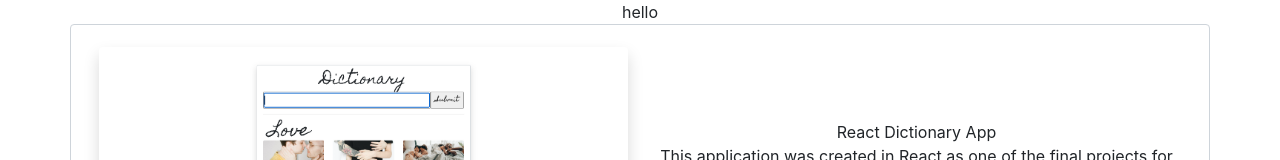
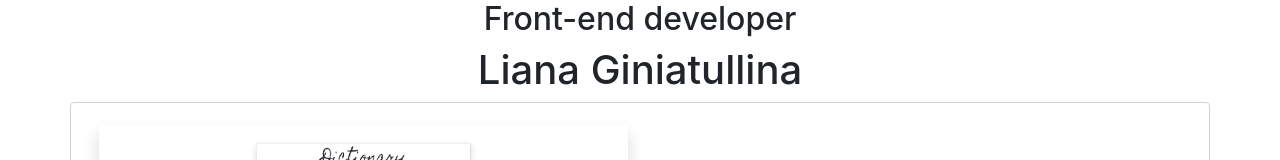
Before and after one commit to liantus5/portfolio, a React (Create React App) app: page / in a window 1280 px wide. Shown: the top 160 px of the page. Built offline with nearby package versions, Linux system fonts and the light colour scheme.

Commit message:
created a header

```diff
--- a/src/Header.js
+++ b/src/Header.js
@@ -1,7 +1,12 @@
-import React from "react"
+import React from "react";
 
-export default function Header (){
-    return <div>
-        hello
+export default function Header() {
+  return (
+    <div className="Header container">
+      <div className="row">
+        <h2> Front-end developer</h2>
+        <h1>Liana Giniatullina</h1>
+      </div>
     </div>
+  );
 }
```
